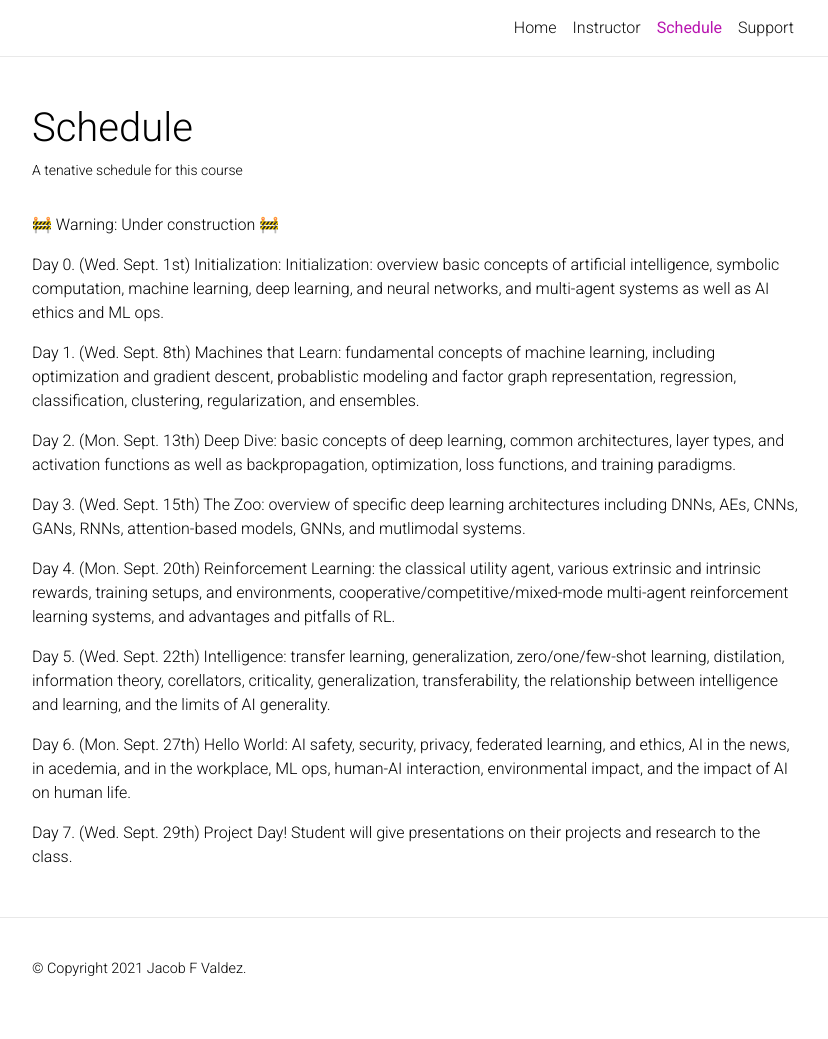
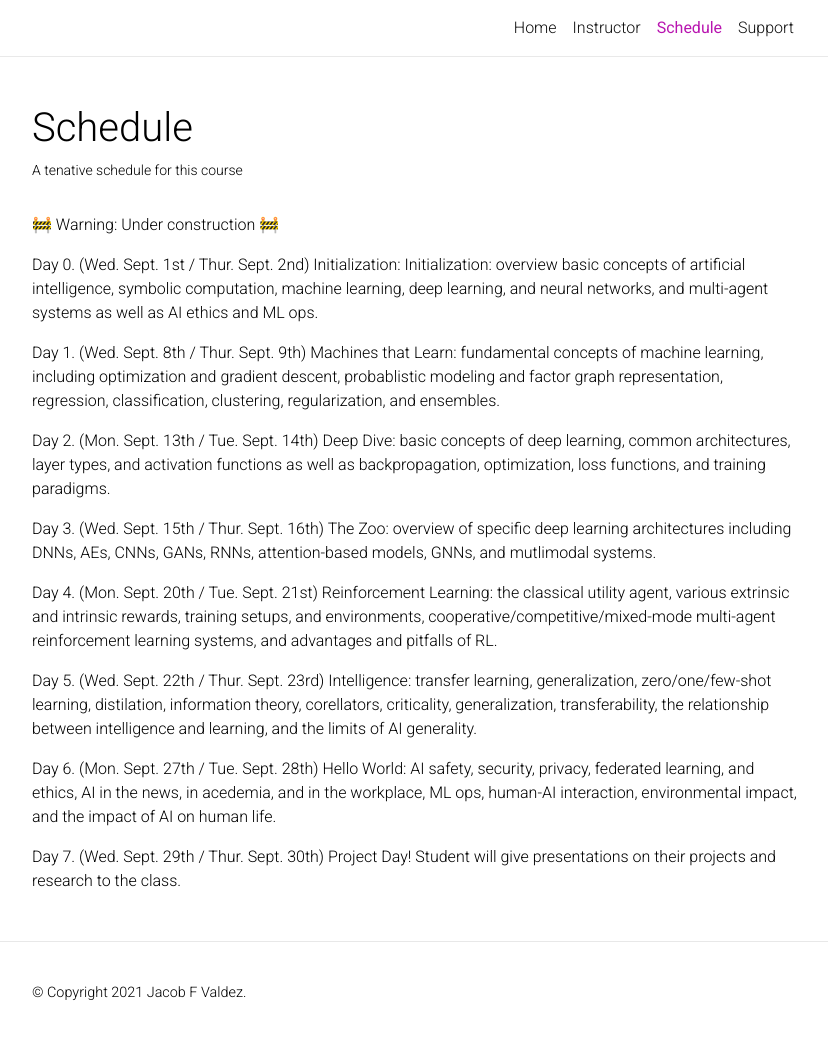
Before and after one commit to JacobFV/Artificial-Intelligence-Principle-and-Practice, a Jekyll site: the page built from _pages/schedule.md, in a window 1280 px wide and 1044 px high. Shown: the top 1039 px of the window, without its empty margins (223-1051 px from the left). Built offline with Jekyll 4.4.1, drawn with Linux system fonts in a browser that asks for light colours; nearby versions of some CDN libraries; comment, search, counter and statistics services are not loaded; a style sheet for code colours, icons or effects is not loaded.

Commit message:
schedule changes

```diff
--- a/_layouts/home.html
+++ b/_layouts/home.html
@@ -55,8 +55,8 @@
 
       <hr>
       <div>
-      <div style="opacity: 0.9">Class begins</div>
-      <div style="font-weight: 700">Wednesday August 1, 2021</div>
+      <span style="opacity: 0.9">first day: </span>
+      <span style="font-weight: 700">Aug. 1 / Aug. 2, 2021</span>
       <p style="background-color: dark-grey">
       Lecture 1:00 - 1:50pm <br>
       Lab 2:00 - 2:50pm<br>
--- a/_pages/schedule.md
+++ b/_pages/schedule.md
@@ -8,18 +8,18 @@ nav: true
 
 🚧 Warning: Under construction 🚧
 
-Day 0. (Wed. Sept. 1st) Initialization: Initialization: overview basic concepts of artificial intelligence, symbolic computation, machine learning, deep learning, and neural networks, and multi-agent systems as well as AI ethics and ML ops.
+Day 0. (Wed. Sept. 1st / Thur. Sept. 2nd) Initialization: Initialization: overview basic concepts of artificial intelligence, symbolic computation, machine learning, deep learning, and neural networks, and multi-agent systems as well as AI ethics and ML ops.
 
-Day 1. (Wed. Sept. 8th) Machines that Learn: fundamental concepts of machine learning, including optimization and gradient descent, probablistic modeling and factor graph representation, regression, classification, clustering, regularization, and ensembles.
+Day 1. (Wed. Sept. 8th / Thur. Sept. 9th) Machines that Learn: fundamental concepts of machine learning, including optimization and gradient descent, probablistic modeling and factor graph representation, regression, classification, clustering, regularization, and ensembles.
 
-Day 2. (Mon. Sept. 13th) Deep Dive: basic concepts of deep learning, common architectures, layer types, and activation functions as well as backpropagation, optimization, loss functions, and training paradigms.
+Day 2. (Mon. Sept. 13th / Tue. Sept. 14th) Deep Dive: basic concepts of deep learning, common architectures, layer types, and activation functions as well as backpropagation, optimization, loss functions, and training paradigms.
 
-Day 3. (Wed. Sept. 15th) The Zoo: overview of specific deep learning architectures including DNNs, AEs, CNNs, GANs, RNNs, attention-based models, GNNs, and mutlimodal systems.
+Day 3. (Wed. Sept. 15th / Thur. Sept. 16th) The Zoo: overview of specific deep learning architectures including DNNs, AEs, CNNs, GANs, RNNs, attention-based models, GNNs, and mutlimodal systems.
 
-Day 4. (Mon. Sept. 20th) Reinforcement Learning: the classical utility agent, various extrinsic and intrinsic rewards, training setups, and environments, cooperative/competitive/mixed-mode multi-agent reinforcement learning systems, and advantages and pitfalls of RL.
+Day 4. (Mon. Sept. 20th / Tue. Sept. 21st) Reinforcement Learning: the classical utility agent, various extrinsic and intrinsic rewards, training setups, and environments, cooperative/competitive/mixed-mode multi-agent reinforcement learning systems, and advantages and pitfalls of RL.
 
-Day 5. (Wed. Sept. 22th) Intelligence: transfer learning, generalization, zero/one/few-shot learning, distilation, information theory, corellators, criticality, generalization, transferability, the relationship between intelligence and learning, and the limits of AI generality.
+Day 5. (Wed. Sept. 22th / Thur. Sept. 23rd) Intelligence: transfer learning, generalization, zero/one/few-shot learning, distilation, information theory, corellators, criticality, generalization, transferability, the relationship between intelligence and learning, and the limits of AI generality.
 
-Day 6. (Mon. Sept. 27th) Hello World: AI safety, security, privacy, federated learning, and ethics, AI in the news, in acedemia, and in the workplace, ML ops, human-AI interaction, environmental impact, and the impact of AI on human life.
+Day 6. (Mon. Sept. 27th / Tue. Sept. 28th) Hello World: AI safety, security, privacy, federated learning, and ethics, AI in the news, in acedemia, and in the workplace, ML ops, human-AI interaction, environmental impact, and the impact of AI on human life.
 
-Day 7. (Wed. Sept. 29th) Project Day! Student will give presentations on their projects and research to the class.
+Day 7. (Wed. Sept. 29th / Thur. Sept. 30th) Project Day! Student will give presentations on their projects and research to the class.
```
Also changed, not shown: _pages/home.md (+2 -2 lines).
